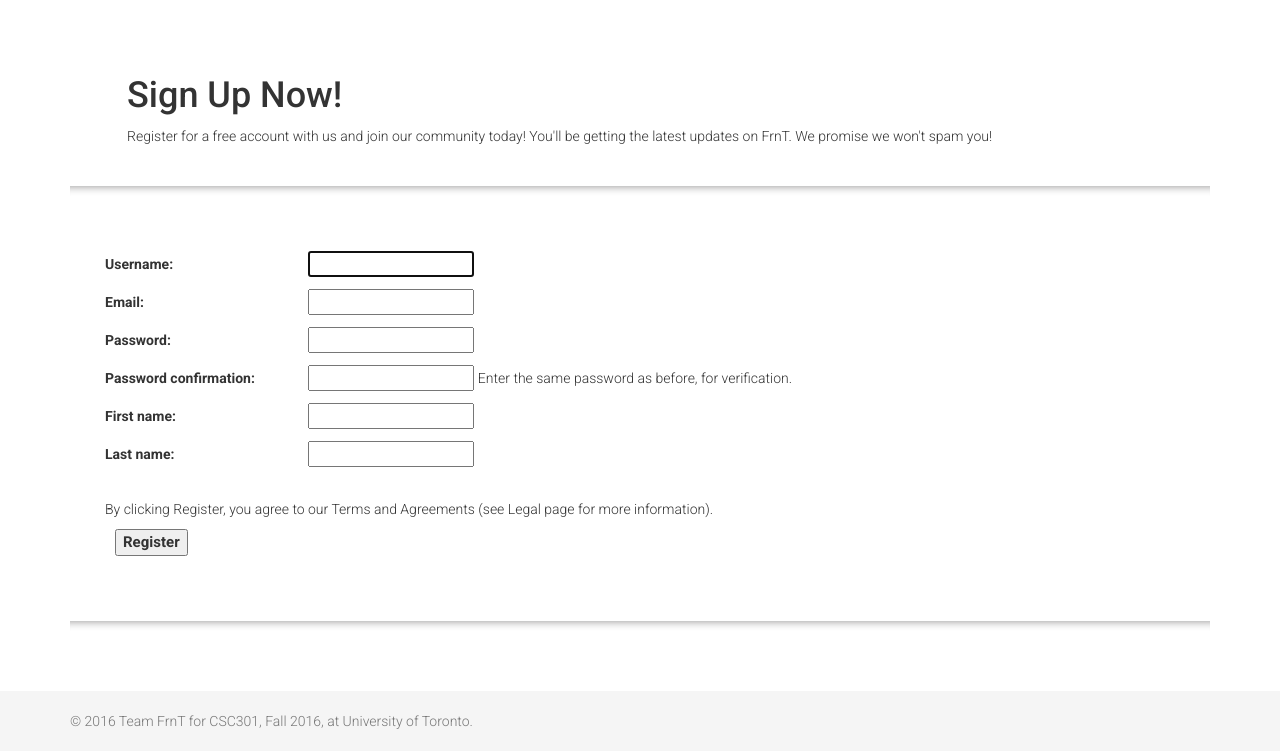
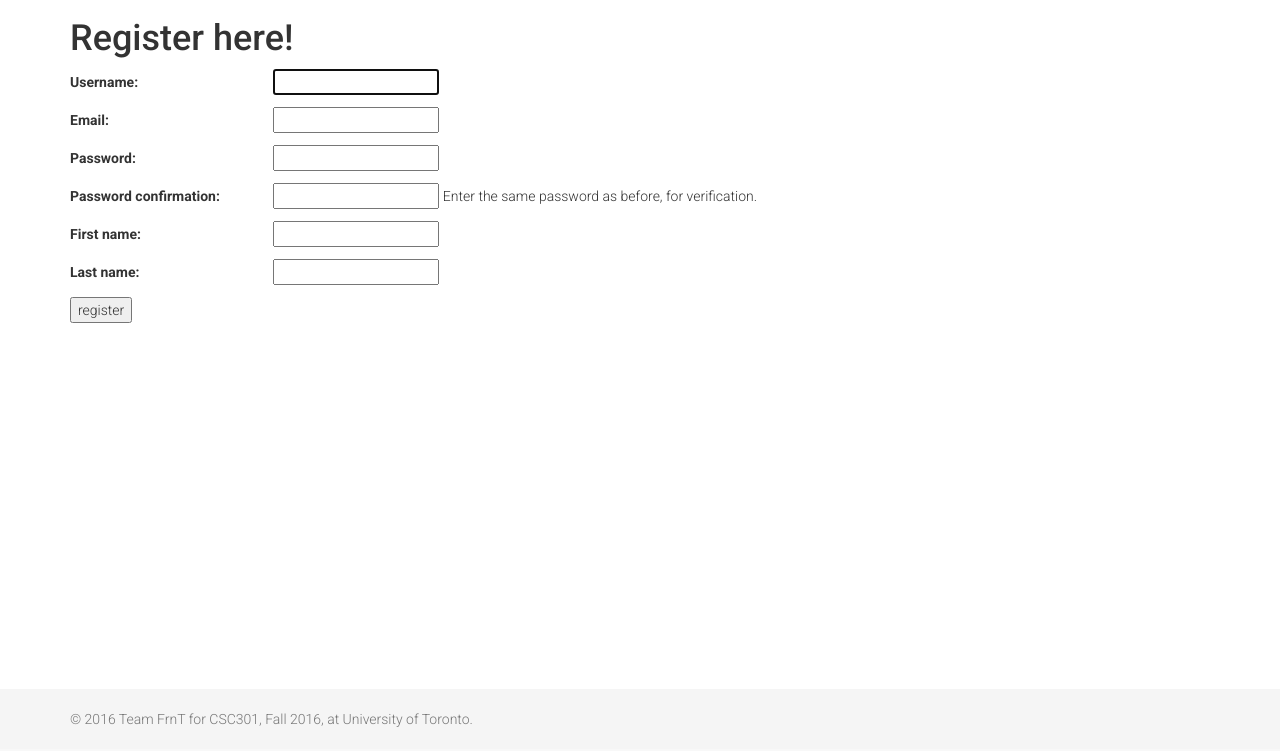
Before and after one commit to xofaye/frnt, a Django app: page /register/ in a window 1280 px wide. Shown: the part 51-802 px from the top of the page. After the commit the page ends 778 px from the top, so only its background shows below. Run offline with Django 3.2, Linux system fonts and the light colour scheme; some libraries are stand-ins or nearby versions.

Commit message:
simplify registration page

```diff
--- a/Backend/frnt/main/templates/register.html
+++ b/Backend/frnt/main/templates/register.html
@@ -2,28 +2,14 @@
 
 {% block title %}Sign Up | FrnT{% endblock %}
 
+
 {% block content %}
-<link rel="stylesheet" href="{% static "css/form.css" %}">
+  <link rel="stylesheet" href="{% static "css/form.css" %}">
 
-<h1 style="padding-left: 5%; padding-top: 5%">Sign Up Now!</h1>
-<div style="overflow-wrap: normal; padding-left: 5%; padding-right: 5%">
-	<text >Register for a free account with us and join our community today! You'll be getting the latest updates on FrnT. We promise we won't spam you!</text>
-</div>
-<br>
-<hr style="width: 100%; height: 10px; border: 0; box-shadow: 0 10px 10px -10px #8c8b8b inset;">
-
-<div style="display: inline-block;">
-    <div class="span12" style="padding-right: 15px; padding-left: 15px; padding-bottom: 15px; padding-top: 15px; margin: 20px; overflow-wrap: normal;">
-
-		<form method="post" action=".">
-		    {{ form.as_p }}
-		    <text> <br> By clicking Register, you agree to our Terms and Agreements (see Legal page for more information). <br> </text>
-		    <input type="submit" value="Register" style="margin: 10px; font-size: 15px; font-weight: bold;" />
-		    {% csrf_token %}
-		</form>
-
-    </div>
-</div>
-
-<hr style="width: 100%; height: 10px; border: 0; box-shadow: 0 10px 10px -10px #8c8b8b inset;">
+  <h1>Register here!</h1>
+  <form method="post" action=".">
+    {{ form.as_p }}
+    <input type="submit" value="register" />
+    {% csrf_token %}
+  </form>
 {% endblock %}
```
